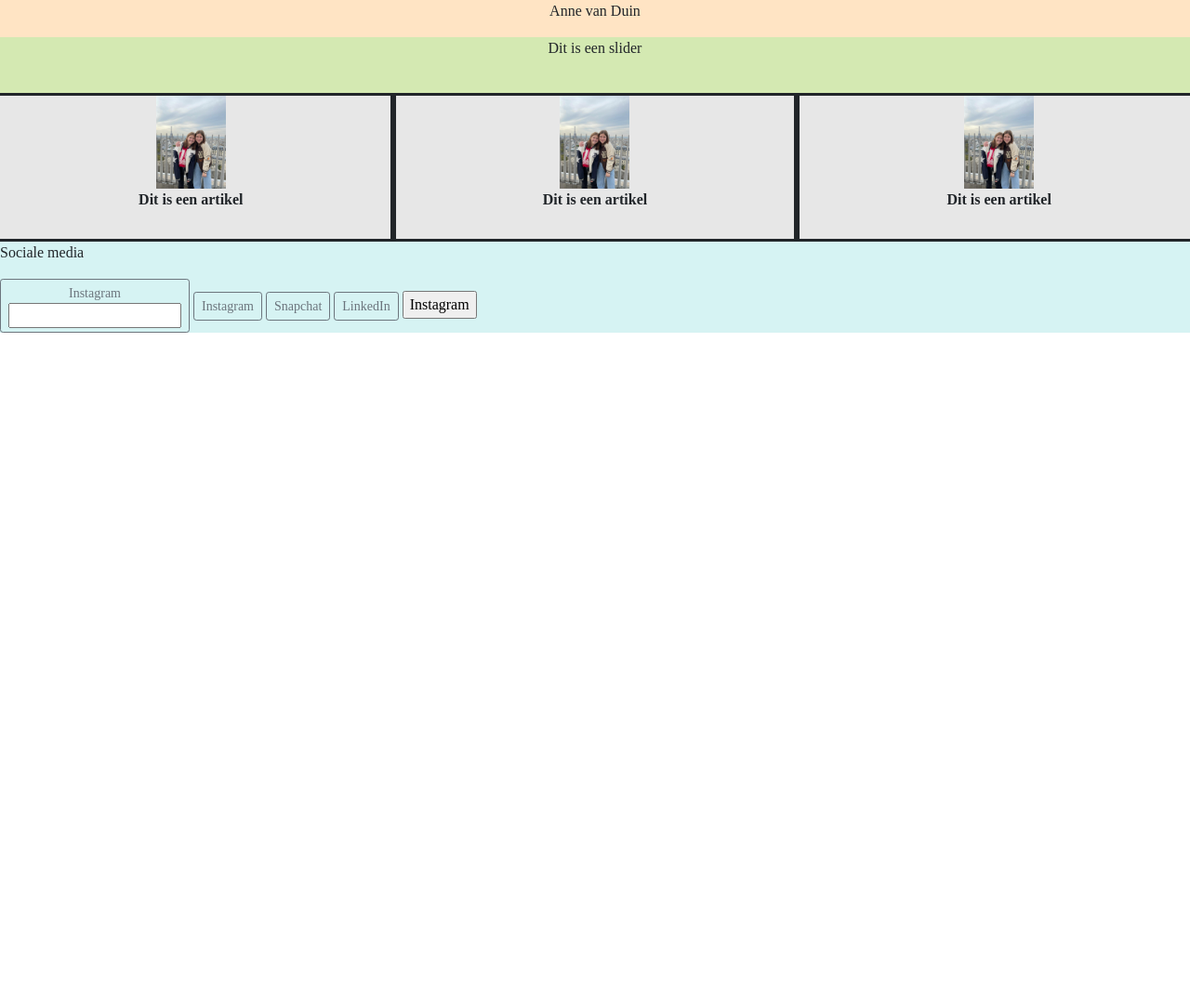
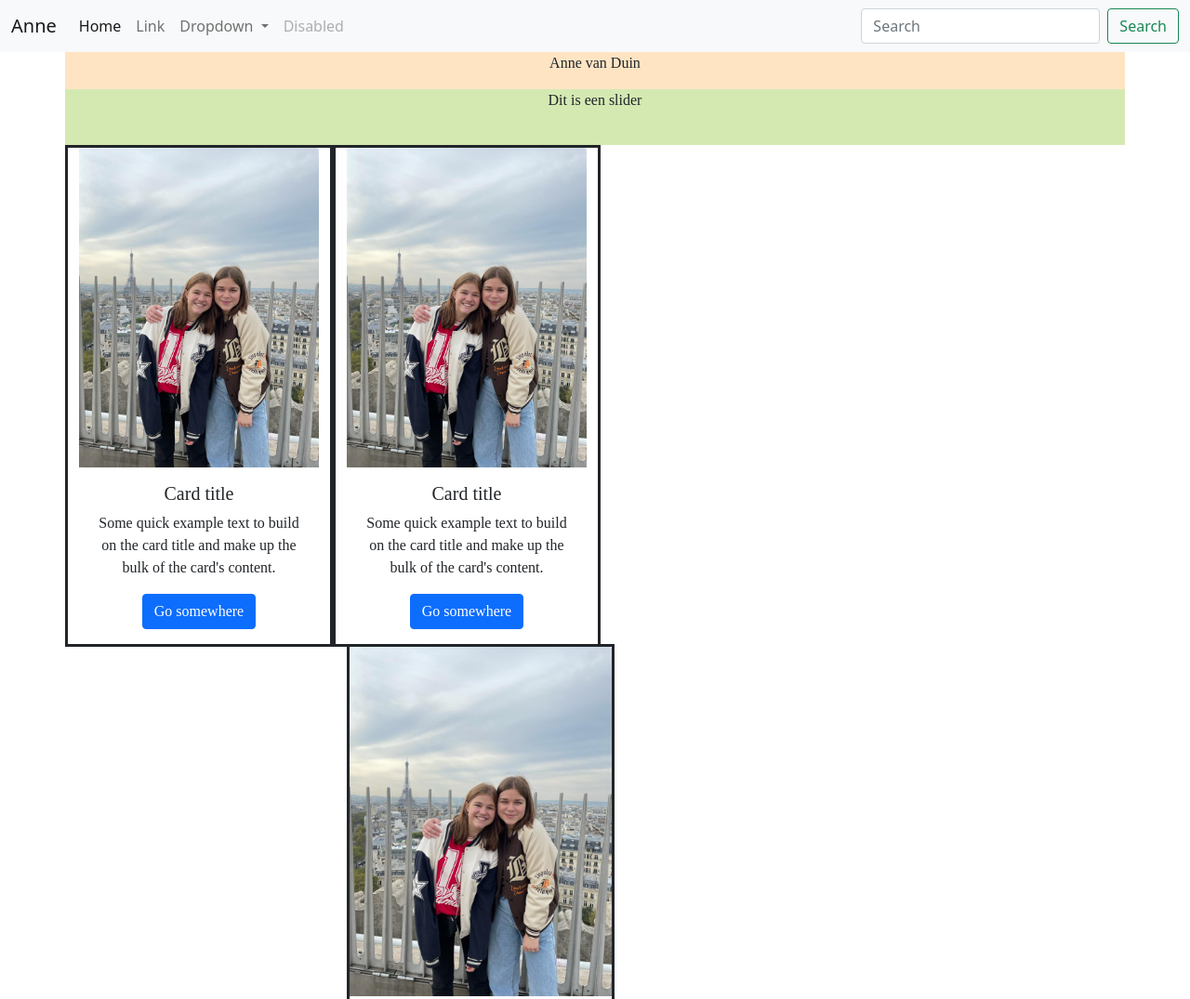
Before and after one commit to annevanduin/CTBootstrap, a plain HTML site: page index.html in a window 1280 px wide. Shown: the top 1075 px of the page at 93% size. Before the commit the page ends 800 px from the top, so only its background shows below. Drawn offline with nearby package versions, Linux system fonts and the light colour scheme.

Commit message:
versie 2

```diff
--- a/index.html
+++ b/index.html
@@ -14,7 +14,44 @@
   </head>
   <body>
 
+    <nav class="navbar navbar-expand-lg navbar-light bg-light">
+        <div class="container-fluid">
+          <a class="navbar-brand" href="#">Anne</a>
+          <button class="navbar-toggler" type="button" data-bs-toggle="collapse" data-bs-target="#navbarSupportedContent" aria-controls="navbarSupportedContent" aria-expanded="false" aria-label="Toggle navigation">
+            <span class="navbar-toggler-icon"></span>
+          </button>
+          <div class="collapse navbar-collapse" id="navbarSupportedContent">
+            <ul class="navbar-nav me-auto mb-2 mb-lg-0">
+              <li class="nav-item">
+                <a class="nav-link active" aria-current="page" href="#">Home</a>
+              </li>
+              <li class="nav-item">
+                <a class="nav-link" href="#">Link</a>
+              </li>
+              <li class="nav-item dropdown">
+                <a class="nav-link dropdown-toggle" href="#" id="navbarDropdown" role="button" data-bs-toggle="dropdown" aria-expanded="false">
+                  Dropdown
+                </a>
+                <ul class="dropdown-menu" aria-labelledby="navbarDropdown">
+                  <li><a class="dropdown-item" href="#">Action</a></li>
+                  <li><a class="dropdown-item" href="#">Another action</a></li>
+                  <li><hr class="dropdown-divider"></li>
+                  <li><a class="dropdown-item" href="#">Something else here</a></li>
+                </ul>
+              </li>
+              <li class="nav-item">
+                <a class="nav-link disabled">Disabled</a>
+              </li>
+            </ul>
+            <form class="d-flex">
+              <input class="form-control me-2" type="search" placeholder="Search" aria-label="Search">
+              <button class="btn btn-outline-success" type="submit">Search</button>
+            </form>
+          </div>
+        </div>
+      </nav>
 
+    <div class=container>
          <div class="row">
              <div id="header" class="col-12">
              <p>Anne van Duin</p>
@@ -26,19 +63,32 @@
             <p>Dit is een slider</p>
               </div>
          </div>
+
      <!-- De id er nog uit halen en goed zetten in de CSS -->
            <div class="row">
-        <div id=artikel class="artikel col-4">
-            <img src="Parijs.JPG" height="100">
-            <p>Dit is een artikel</p>
+               <div id=artikel class="artikel col-lg-4" style="width: 18rem;">
+                <img src="Parijs.JPG" class="card-img-top" >
+                <div class="card-body">
+                  <h5 class="card-title">Card title</h5>
+                  <p class="card-text">Some quick example text to build on the card title and make up the bulk of the card's content.</p>
+                  <a href="#" class="btn btn-primary">Go somewhere</a>
                 </div>
-        <div id=artikel class="artikel col-4">
-            <img src="Parijs.JPG" height="100">
-            <p>Dit is een artikel</p>
             </div>
-        <div id=artikel class="artikel col-4">
-            <img src="Parijs.JPG" height="100">
-            <p>Dit is een artikel</p>
+
+            <div id=artikel class="artikel col-lg-4" style="width: 18rem;">
+                <img src="Parijs.JPG" class="card-img-top" >
+                <div class="card-body">
+                  <h5 class="card-title">Card title</h5>
+                  <p class="card-text">Some quick example text to build on the card title and make up the bulk of the card's content.</p>
+                  <a href="#" class="btn btn-primary">Go somewhere</a>
+                </div>
+
+                  <div id=artikel class="artikel col-lg-4" style="width: 18rem;">
+                    <img src="Parijs.JPG" class="card-img-top" >
+                    <div class="card-body">
+                      <h5 class="card-title">Card title</h5>
+                      <p class="card-text">Some quick example text to build on the card title and make up the bulk of the card's content.</p>
+                      <a href="#" class="btn btn-primary">Go somewhere</a>
                     </div>
           </div>
 
@@ -61,7 +111,6 @@
 
 
 
-
     <!-- Optional JavaScript; choose one of the two! -->
 
     <!-- Option 1: Bootstrap Bundle with Popper -->
--- a/style.css
+++ b/style.css
@@ -16,11 +16,10 @@
 
 #artikel
 {
-    background-color: rgb(231, 231, 231);
-    height: 160px;
+    background-color: rgb(255, 255, 255);
+    height: 540px;
     border-style: solid;
     text-align: center;
-    font-weight: bold;
     font-family:bookman
 }
 
```
Lines whose indentation alone changed are shown as unchanged.
